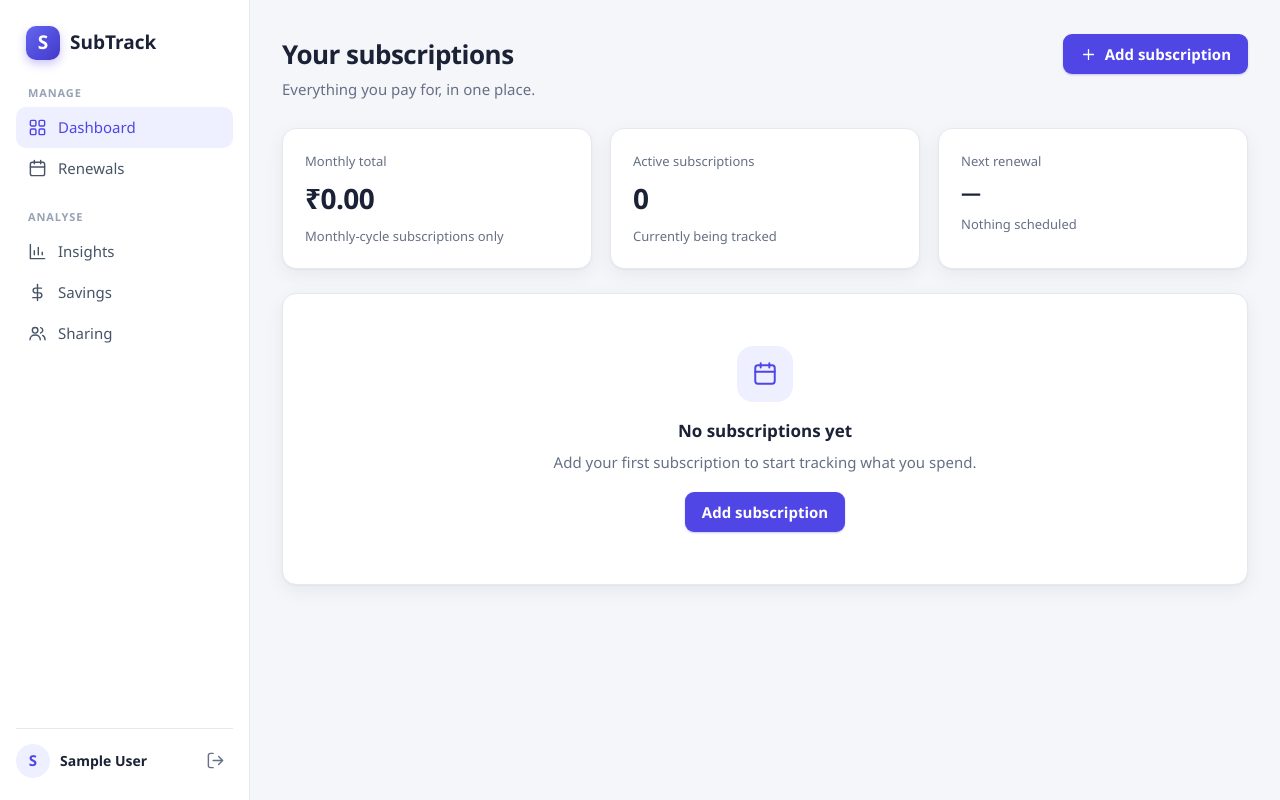
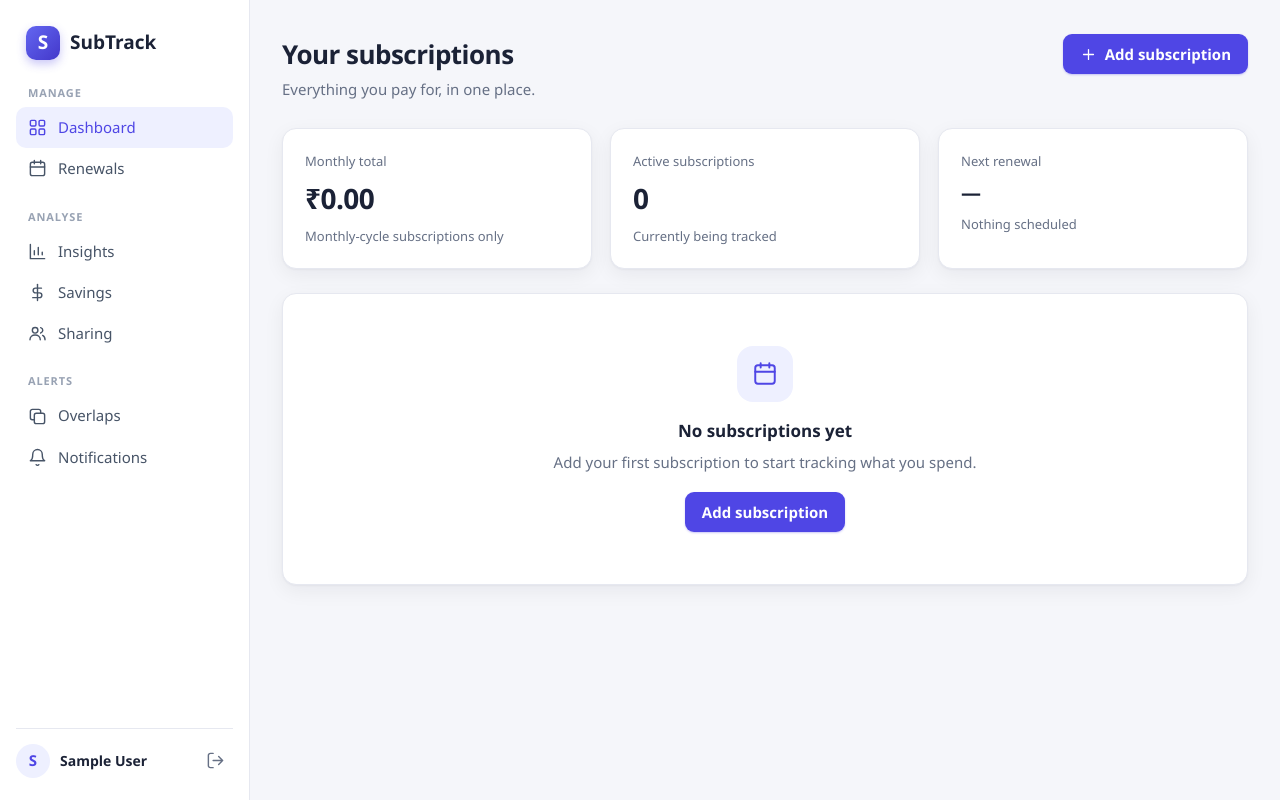
Before and after one commit to shhitaaa/subtrack, a Flask app: page / in a window 1280 px wide. Run offline with Flask 3, Linux system fonts and the light colour scheme; the visitor is signed in with stand-in values (Sample User, id 1); data that the repository does not hold is empty.

Commit message:
feat: register sprint 4 and complete navigation

```diff
--- a/app.py
+++ b/app.py
@@ -6,7 +6,7 @@ from dotenv import load_dotenv
 from iterations.sprint1 import bp as sprint1_bp
 from iterations.sprint2 import bp as sprint2_bp
 from iterations.sprint3 import bp as sprint3_bp
-
+from iterations.sprint4 import bp as sprint4_bp
 load_dotenv()
 
 
@@ -18,6 +18,7 @@ def create_app():
     app.register_blueprint(sprint1_bp)
     app.register_blueprint(sprint2_bp)
     app.register_blueprint(sprint3_bp)
+    app.register_blueprint(sprint4_bp)
 
     return app
 
--- a/templates/base.html
+++ b/templates/base.html
@@ -5,6 +5,8 @@
     'insights': '<path d="M3 3v18h18"/><path d="M8 16v-5M13 16V7M18 16v-3"/>',
     'savings': '<path d="M12 2v20"/><path d="M17 6.5H9.5a3 3 0 0 0 0 6h5a3 3 0 0 1 0 6H6"/>',
     'sharing': '<circle cx="9" cy="8" r="3.5"/><path d="M2.5 20c0-3.6 2.9-6 6.5-6s6.5 2.4 6.5 6"/><path d="M16 4.6a3.5 3.5 0 0 1 0 6.8M18.5 14.4c1.8.8 3 2.6 3 5.6"/>',
+    'overlaps': '<rect x="8" y="8" width="13" height="13" rx="2.5"/><path d="M16 8V5.5A2.5 2.5 0 0 0 13.5 3h-8A2.5 2.5 0 0 0 3 5.5v8A2.5 2.5 0 0 0 5.5 16H8"/>',
+    'notifications': '<path d="M6 8a6 6 0 0 1 12 0c0 7 3 8 3 8H3s3-1 3-8"/><path d="M10.3 21a2 2 0 0 0 3.4 0"/>',
     'logout': '<path d="M9 21H5.5A2.5 2.5 0 0 1 3 18.5v-13A2.5 2.5 0 0 1 5.5 3H9"/><path d="M16 17l5-5-5-5M21 12H9"/>'
 } %}
 
@@ -48,6 +50,12 @@
         {{ nav_link('sprint3.savings', 'Savings', icons.savings) }}
         {{ nav_link('sprint3.sharing', 'Sharing', icons.sharing) }}
       </div>
+
+      <div class="nav-group">
+        <div class="nav-title">Alerts</div>
+        {{ nav_link('sprint4.overlaps', 'Overlaps', icons.overlaps) }}
+        {{ nav_link('sprint4.notifications', 'Notifications', icons.notifications) }}
+      </div>
     </nav>
 
     <div class="sidebar-foot">
```
